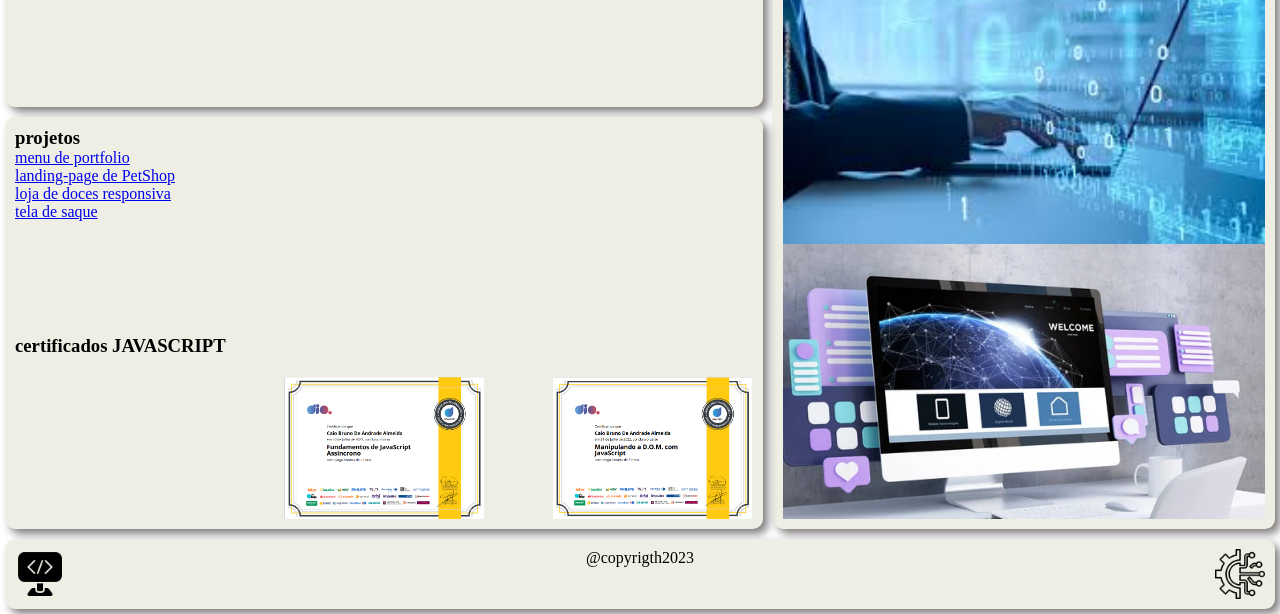
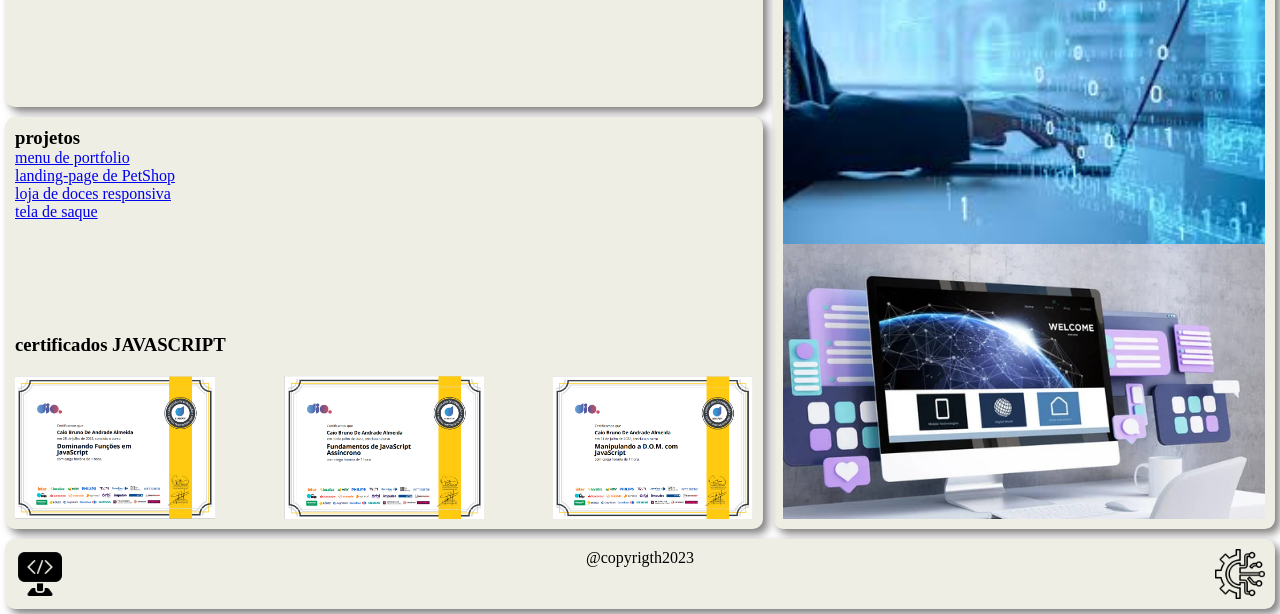
Before and after one commit to caio7777/web-response, a plain HTML site: page index.html in a window 1280 px wide. Shown: the part 503-1117 px from the top of the page. Drawn offline with Linux system fonts and the light colour scheme; the site is published under a folder, as on GitHub Pages, so addresses that start at the root find nothing.

Commit message:
ajuste img

```diff
--- a/index.html
+++ b/index.html
@@ -131,7 +131,7 @@
         <div class="box-bloco-3-1">
           <h3>certificados JAVASCRIPT</h3>
           <div class="box-bloco-3-1-2">
-            <img class="img-cert" src="/cert-func.png" alt="" width="200px" />
+            <img class="img-cert" src="./cert-func.png" alt="" width="200px" />
             <img
               class="img-cert-1"
               src="./certf_assinc.png"
```
